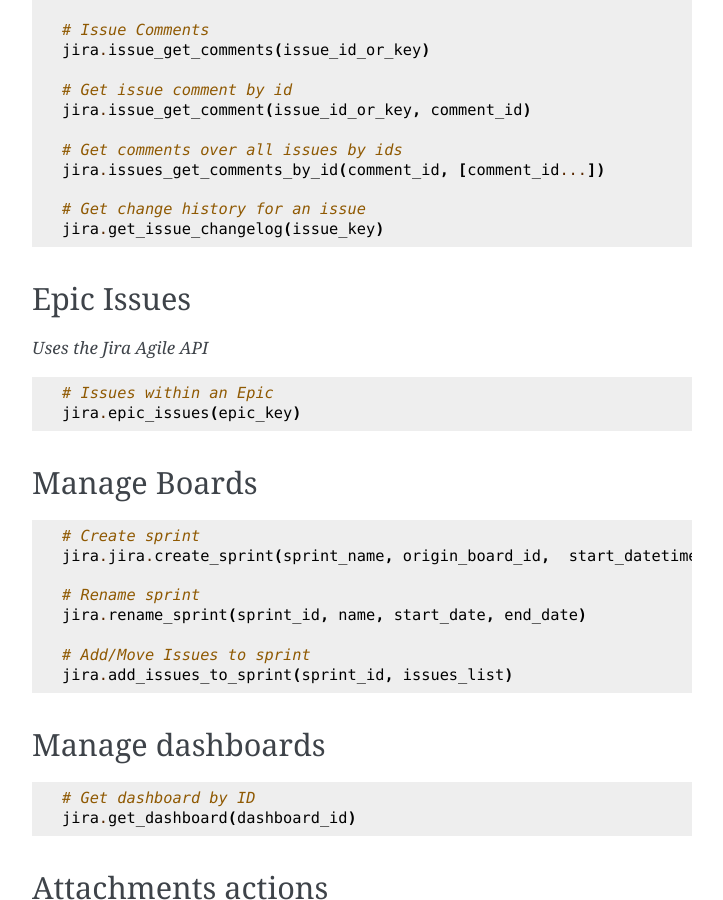
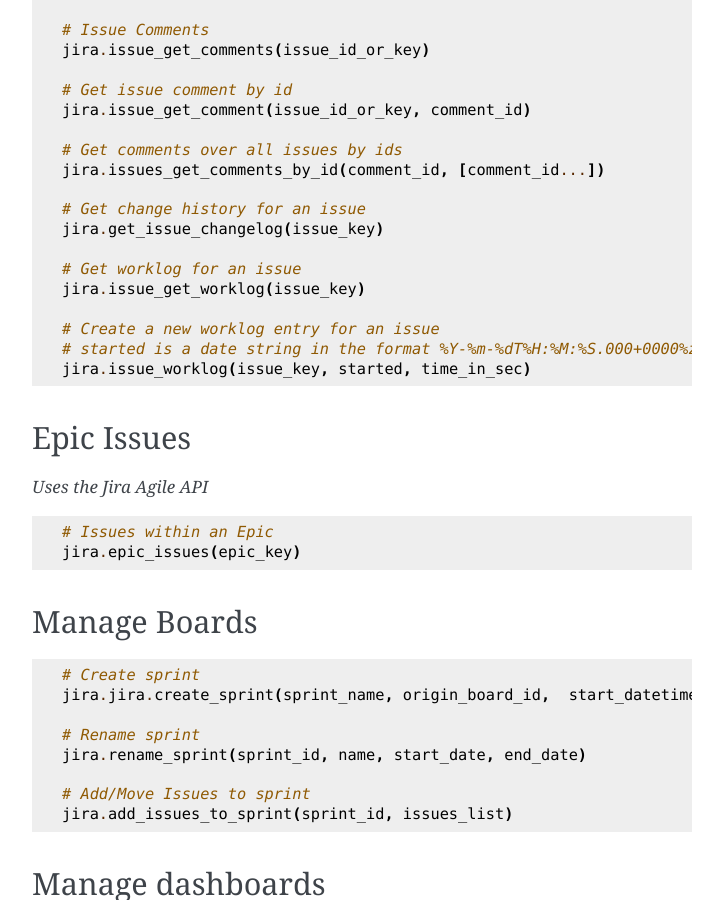
Before and after one commit to atlassian-api/atlassian-python-api, a Sphinx documentation site: the page built from docs/jira.rst, in a window 1280 px wide and 900 px high, scrolled down 5372 px. Shown: the whole window, without its empty margins (388-1111 px from the left). Built offline with Sphinx 7.4.7, drawn with Linux system fonts in a browser that asks for light colours.

Commit message:
Update jira.rst
Added docu for retrieving and sending issue work log entries

```diff
--- a/docs/jira.rst
+++ b/docs/jira.rst
@@ -282,6 +282,13 @@
     # Get change history for an issue
     jira.get_issue_changelog(issue_key)
 
+    # Get worklog for an issue
+    jira.issue_get_worklog(issue_key)
+
+    # Create a new worklog entry for an issue
+    # started is a date string in the format %Y-%m-%dT%H:%M:%S.000+0000%z
+    jira.issue_worklog(issue_key, started, time_in_sec)
+
 
 Epic Issues
 -------------
```
